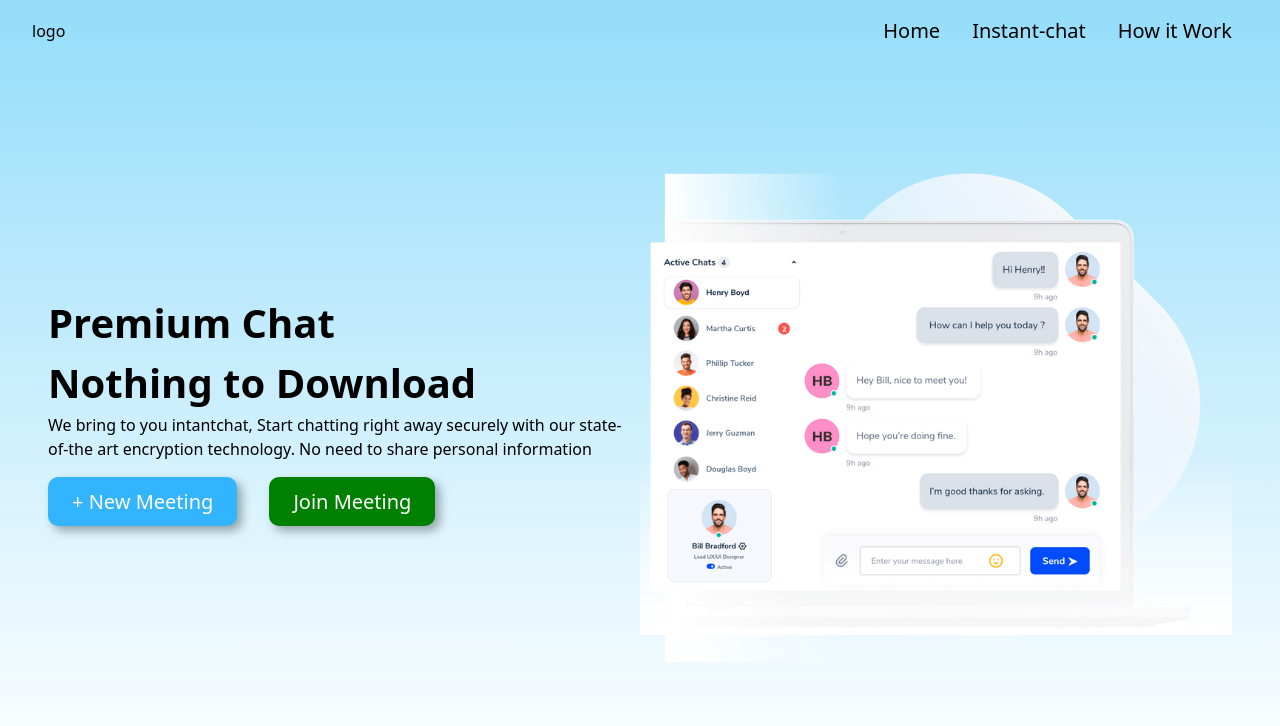
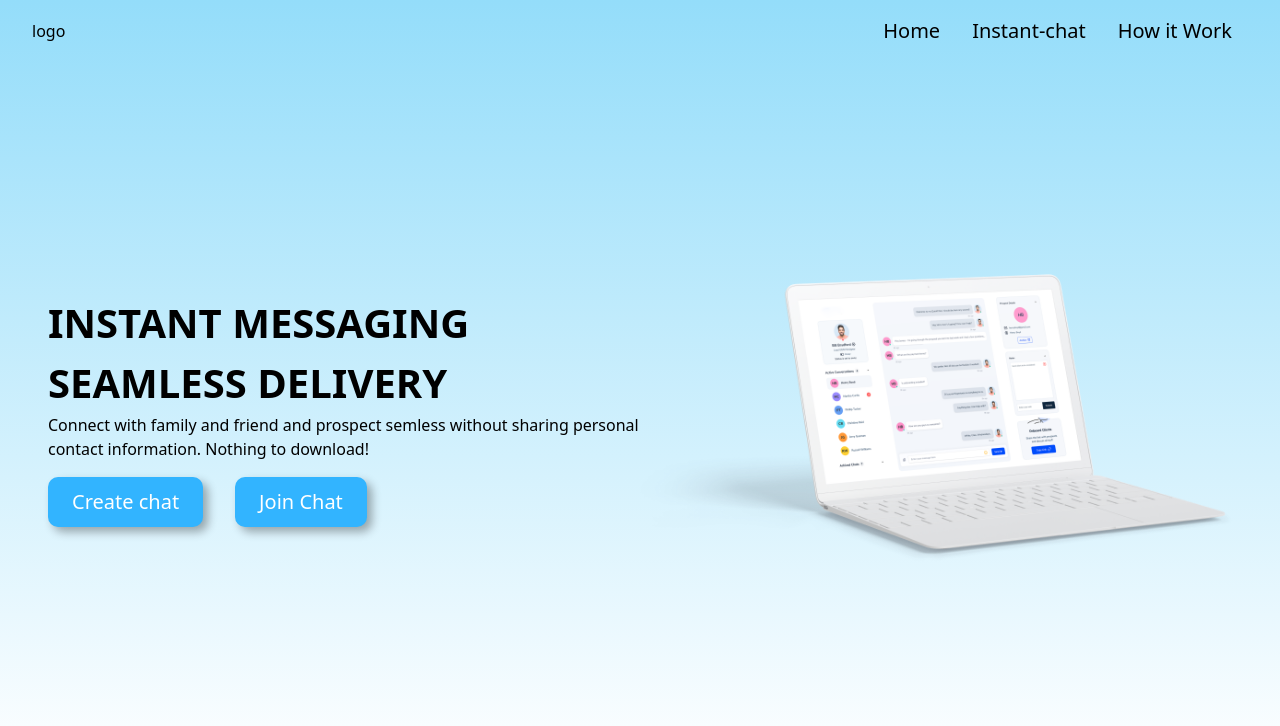
Before and after one commit to Adam-cyper/chatApp, a React (Create React App) app: page /InstantChat in a window 1280 px wide. Shown: the top 726 px of the page. Built offline with nearby package versions, Linux system fonts and the light colour scheme; no server answers; the HTML template or start-up script is replaced by a standard one.

Commit message:
modified UI

```diff
--- a/src/App.js
+++ b/src/App.js
@@ -2,10 +2,10 @@
 import ChatPage from "./components/ChatPage";
 import axios from "axios";
 import { Routes, Route } from "react-router-dom";
-import Homapage from "./components/landing/Homapage";
-import InstantCaht from "./components/landing/InstantChat";
 import Blog from "./components/landing/Blog";
 import io from "socket.io-client";
+import InstantChat from "./components/landing/InstantChat";
+import HomePage from "./components/landing/HomePage";
 
 const socket = io.connect("http://localhost:5000");
 
@@ -17,9 +17,9 @@ function App() {
   return (
     <div className="App">
       <Routes>
-        <Route path="/" element={<Homapage />} />
+        <Route path="/" element={<HomePage />} />
         <Route path="/chat" element={<ChatPage socket={socket}/>} />
-        <Route path="/InstantChat" element={<InstantCaht/>}/>
+        <Route path="/InstantChat" element={<InstantChat/>}/>
         <Route path="/Blog" element={<Blog />} />
       </Routes>
     </div>
--- a/src/components/ChatPage.jsx
+++ b/src/components/ChatPage.jsx
@@ -25,10 +25,14 @@ function ChatPage({ socket }) {
   useEffect(() => {
     socket.on("receive_message", (data) => {
       setMessages((prev)=>[...prev,data])
+      // console.log(data)
     });
+    return () => {
+      socket.off('receive_message');
+  };
   }, [socket]);
 
-  useEffect(() => {
+  const updateAllUsers=()=>{
     socket.on('updateUsers', (users) => {
       setAllUsers(users);
   });
@@ -36,6 +40,9 @@ function ChatPage({ socket }) {
   return () => {
       socket.off('updateUsers');
   };
+  }
+  useEffect(() => {
+ updateAllUsers()
 }, [socket]);
 
   const scrollToBottom = () => {
@@ -64,10 +71,18 @@ function ChatPage({ socket }) {
     }
   };
 
+  const leaveGroup=async()=>{
+    await socket.emit("leave_group",{groupId, username})
+    setShowChat(false)
+    setUsername("")
+    setGroupId("")
+  }
+
 if(!showChat){
   return (
-    <div className="p-5 border-2 border-slate-300 w-2/6 mt-32 mx-auto">
-      <h4 className="font-bold text-xl mb-5">Join Group Chat</h4>
+    <section className="chat--details pt-32 h-screen">
+    <div className=" p-5 border-2 border-slate-300 w-2/6  mx-auto rounded-md">
+      <h4 className="font-bold text-xl mb-5">Join Meeting</h4>
               <form onSubmit={handleSubmit}>
           <div className="mb-4">
             <label htmlFor="username" className="block text-sm font-medium text-gray-700">Username</label>
@@ -101,6 +116,7 @@ if(!showChat){
           </div>
         </form>
     </div>
+    </section>
   )
 }
 
@@ -152,6 +168,9 @@ if(!showChat){
             </p>
           )}
         </div>
+        <button className="ml-5 bg-blue-300 rounded-md" onClick={leaveGroup}>
+          <p className="py-3 px-5 font-semibold">Leave Group</p>
+        </button>
       </div>
       <div className="flex flex-col bg-blue-300 w-full p-2">
         <div className="current--user bg-slate-200 px-2 py-2 rounded-md mb-9 ml-2 mt-5 mr-2 flex items-center gap-5">
@@ -179,7 +198,7 @@ if(!showChat){
                         <div>
                           <p>{message.message}</p>
                           <small className="float-right mt-2 font-bold">
-                            {message.time} you
+                            {message.time} You
                           </small>
                         </div>
                       </div>
@@ -192,7 +211,7 @@ if(!showChat){
                     >
                       <div>
                         <p>{message.message}</p>
-                        <small className="float-right mt-2 font-bold">
+                        <small className="float-right mt-2 font-bold capitalize">
                           {message.time} {message.author}
                         </small>
                       </div>
--- a/src/components/landing/Homapage.jsx
+++ /dev/null
@@ -1,37 +0,0 @@
-import React from "react";
-import Navbar from "../Navpage/Navbar";
-import "./Homepage.css";
-import { Link } from "react-router-dom";
-
-
-function Homapage() {
-
-  return (
-    <>
-      <div className="wrap">
-        <Navbar />
-        <div className="container">
-          <img src="./images/com_asset.PNG" alt="images" />
-          <div className="detail">
-            <h1>INSTANT MESSAGING</h1>
-            <h1>SEAMLESS DELIVERY</h1>
-            <p>
-              Connect with family and friend and prospect semless without
-              sharing personal contact information. Nothing to download!
-            </p>
-            <div className="buttons-container">
-              <button type="text" className="btn">
-                Create chat
-              </button>
-              <button type="text" className="btn btn2">
-               <Link to={"/chat"}>Join Chat</Link>
-              </button>
-            </div>
-          </div>
-        </div>
-      </div>
-    </>
-  );
-}
-
-export default Homapage;
--- /dev/null
+++ b/src/components/landing/HomePage.jsx
@@ -0,0 +1,40 @@
+import React, { useEffect } from 'react'
+import Navbar from '../Navpage/Navbar'
+import { Link } from 'react-router-dom';
+import AOS from 'aos';
+import 'aos/dist/aos.css';
+
+function HomePage() {
+  useEffect(()=>{
+    AOS.init()
+  },[])
+  return (
+    <>
+    <div className="wrap">
+        <Navbar />
+        <div className="container">
+          <img src="./images/no_bot_asset.PNG" alt="images"  data-aos="zoom-in-left"/>
+          <div className="detail" data-aos="flip-left">
+            <h1>Instant Messaging</h1>
+            <h1>Seamless Delivery</h1>
+            <p>
+            Connect with family and friend and prospect semless without
+            sharing personal contact information. Nothing to download!
+            </p>
+            <div className="buttons-container">
+              <button type="text" className="btn">
+                + New Meeting
+              </button>
+              <button type="text" className="btn btn2 btn3">
+              <Link to={"/chat"}>Join Meeting</Link>
+              </button>
+            </div>
+          </div>
+        </div>
+
+      </div>
+    </>
+  )
+}
+
+export default HomePage
--- a/src/components/landing/Homepage.css
+++ b/src/components/landing/Homepage.css
@@ -32,7 +32,8 @@
 .buttons-container {
   margin: 1rem 0rem;
 }
-.wrap {
+.wrap,
+.chat--details {
   background: linear-gradient(#94ddfa, #9198e500);
 }
 .btn2 {
--- a/src/components/landing/InstantChat.jsx
+++ b/src/components/landing/InstantChat.jsx
@@ -1,38 +1,37 @@
-import React, { useEffect } from 'react'
-import Navbar from '../Navpage/Navbar'
-import AOS from 'aos';
-import 'aos/dist/aos.css';
+import React from "react";
+import Navbar from "../Navpage/Navbar";
+import "./Homepage.css";
+import { Link } from "react-router-dom";
 
-function InstantCaht() {
-  useEffect(()=>{
-    AOS.init()
-  },[])
+
+function InstantChat() {
+
   return (
     <>
-    <div className="wrap">
+      <div className="wrap">
         <Navbar />
         <div className="container">
-          <img src="./images/no_bot_asset.PNG" alt="images"  data-aos="zoom-in-left"/>
-          <div className="detail" data-aos="flip-left">
-            <h1>Premium Chat</h1>
-            <h1>Nothing to Download</h1>
+          <img src="./images/com_asset.PNG" alt="images" />
+          <div className="detail">
+            <h1>INSTANT MESSAGING</h1>
+            <h1>SEAMLESS DELIVERY</h1>
             <p>
-             We bring to you intantchat, Start chatting right away securely with our state-of-the art encryption technology. No need to share personal information
+              Connect with family and friend and prospect semless without
+              sharing personal contact information. Nothing to download!
             </p>
             <div className="buttons-container">
               <button type="text" className="btn">
-                + New Meeting
+                Create chat
               </button>
-              <button type="text" className="btn btn2 btn3">
-                Join Meeting
+              <button type="text" className="btn btn2">
+               <Link to={"/chat"}>Join Chat</Link>
               </button>
             </div>
           </div>
         </div>
-
       </div>
     </>
-  )
+  );
 }
 
-export default InstantCaht
+export default InstantChat;
```
Lines whose indentation alone changed are shown as unchanged.
